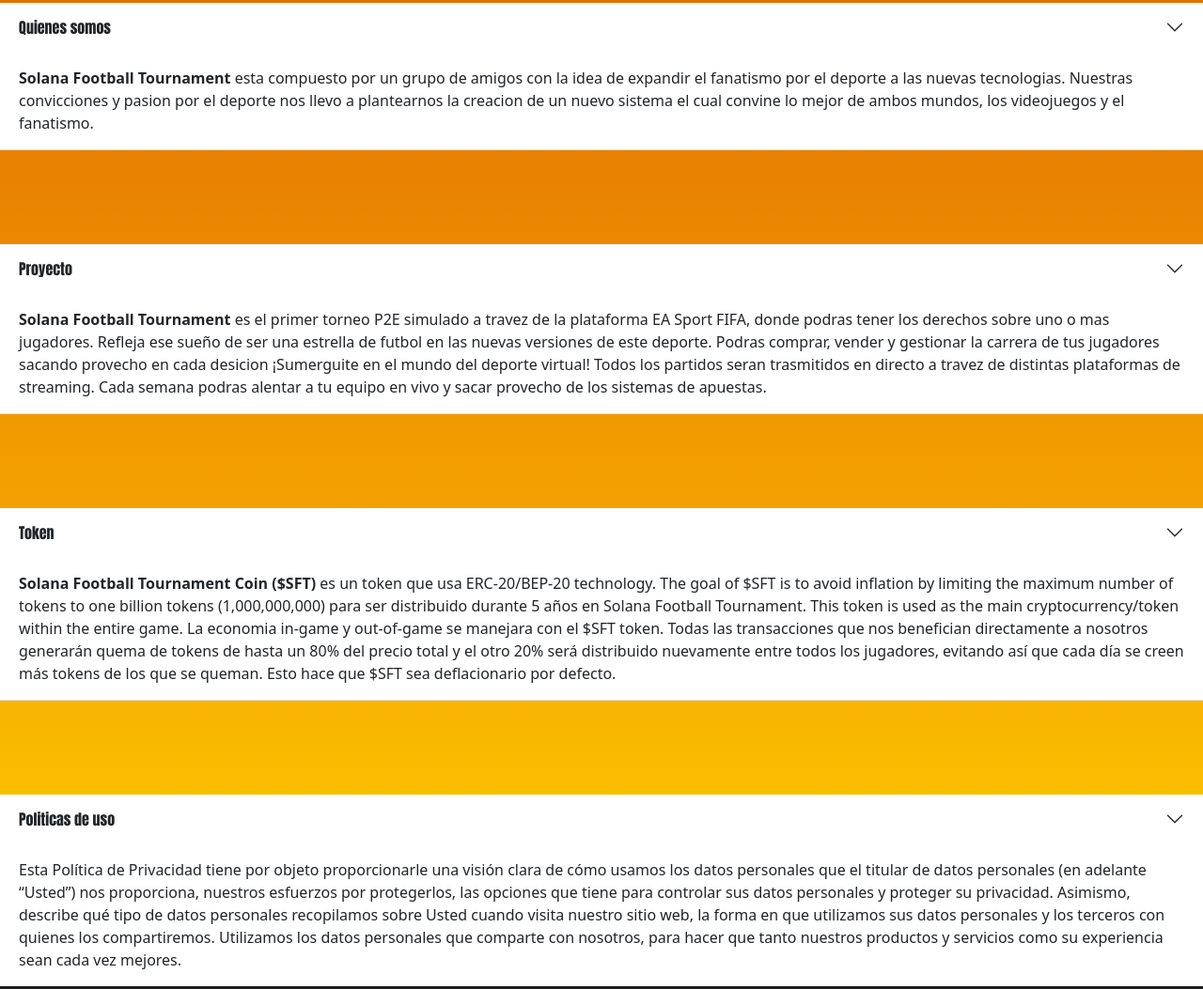
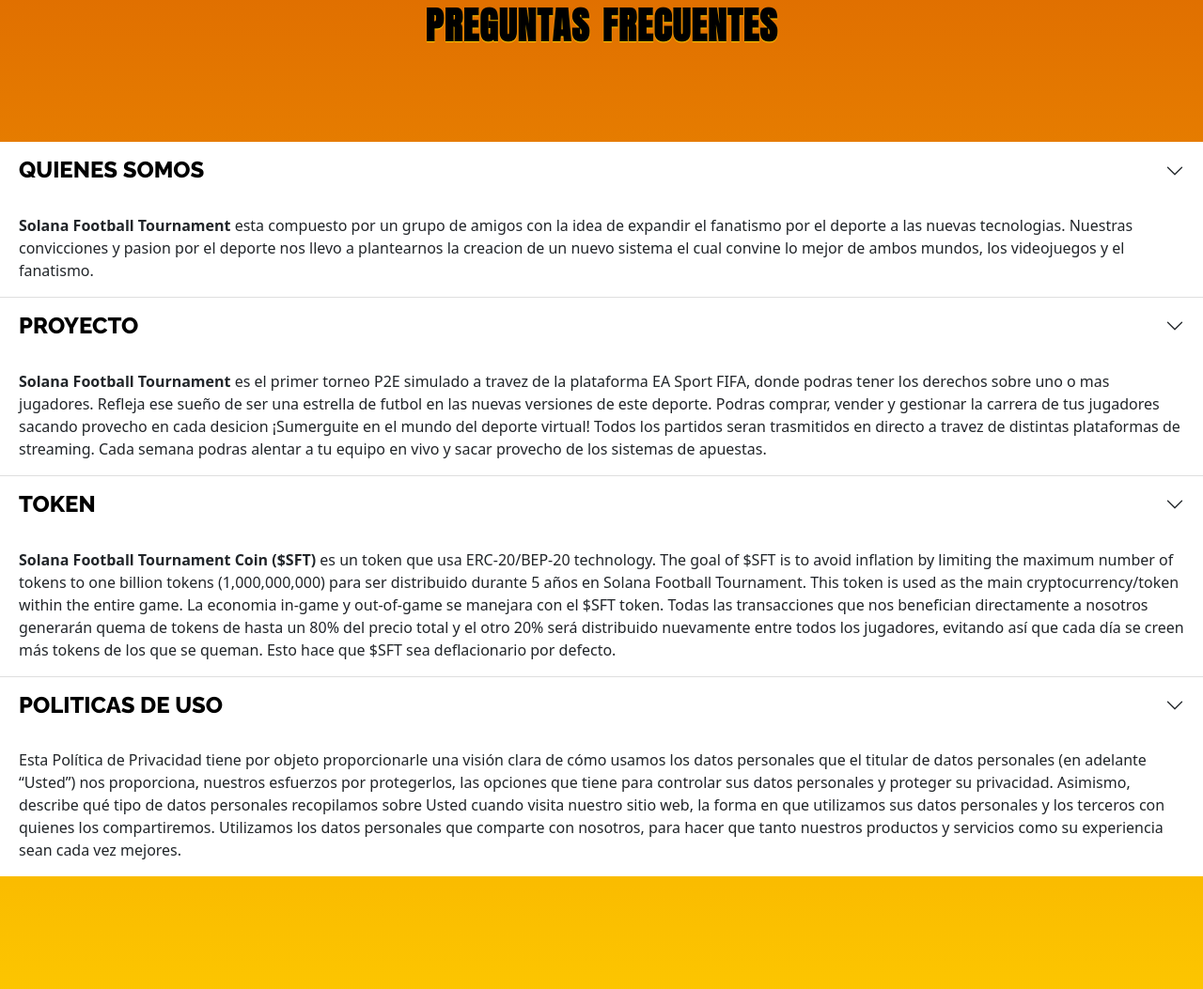
Before and after one commit to Lucasiocco/SFT, a plain HTML site: page pages/whitepapper.html in a window 1280 px wide. Shown: the part 284-1337 px from the top of the page at 94% size. Drawn offline with nearby package versions, Linux system fonts and the light colour scheme; a web font is replaced by a local one.

Commit message:
Se modifico el whitepapper y se modifico el row del index

```diff
--- a/assets/css/parciales/_main.scss
+++ b/assets/css/parciales/_main.scss
@@ -339,12 +339,6 @@ section img {
 
 .icon-box:hover .icon::before {
     background: #303030b6;
-}
-
-.services .icon-box:hover h4 a,
-.services .icon-box:hover p {
-    transform: scale(1.3);
-    padding: 2px;
 }
 
 
@@ -776,3 +770,27 @@ section img {
 
 
 /* Pagina Whitepapper */
+
+#accordionFlush {
+    display: flex;
+    flex-direction: column;
+    margin-top: 100px;
+    padding-bottom: 250px;
+}
+
+.accordion-button {
+    font-weight: bold;
+    color: black;
+    font-size: 1.5rem;
+    font-family: 'Raleway', Arial, sans-serif;
+    text-transform: uppercase;
+    z-index: 0;
+}
+
+.accordion-button:not(.collapsed) {
+    color: $naranja;
+}
+
+.accordion-button:focus {
+    border-color: $amarillo;
+}
--- a/pages/whitepapper.html
+++ b/pages/whitepapper.html
@@ -67,14 +67,15 @@
     </header>
     <main>
         <h1>Solana Football Tournament</h1>
+        <h2>Preguntas Frecuentes</h2>
         <div class="accordion accordion-flush" id="accordionFlush">
             <div class="accordion-item">
-                <h2 class="accordion-header" id="flush-headingOne">
+                <h5 class="accordion-header" id="flush-headingOne">
                     <button class="accordion-button collapsed" type="button" data-bs-toggle="collapse"
                         data-bs-target="#flush-collapseOne" aria-expanded="false" aria-controls="flush-collapseOne">
                         Quienes somos
                     </button>
-                </h2>
+                </h5>
                 <div id="flush-collapseOne" class="accordion-collapse collapse show" aria-labelledby="flush-headingOne"
                     data-bs-parent="#accordionFlush">
                     <div class="accordion-body">
@@ -86,12 +87,12 @@
                 </div>
             </div>
             <div class="accordion-item">
-                <h2 class="accordion-header" id="flush-headingTwo">
+                <h5 class="accordion-header" id="flush-headingTwo">
                     <button class="accordion-button collapsed" type="button" data-bs-toggle="collapse"
                         data-bs-target="#flush-collapseTwo" aria-expanded="false" aria-controls="flush-collapseTwo">
                         Proyecto
                     </button>
-                </h2>
+                </h5>
                 <div id="flush-collapseTwo" class="accordion-collapse collapse show" aria-labelledby="flush-headingTwo"
                     data-bs-parent="#accordionFlush">
                     <div class="accordion-body">
@@ -106,12 +107,12 @@
                 </div>
             </div>
             <div class="accordion-item">
-                <h2 class="accordion-header" id="flush-headingThree">
+                <h5 class="accordion-header" id="flush-headingThree">
                     <button class="accordion-button collapsed" type="button" data-bs-toggle="collapse"
                         data-bs-target="#flush-collapseThree" aria-expanded="false" aria-controls="flush-collapseThree">
                         Token
                     </button>
-                </h2>
+                </h5>
                 <div id="flush-collapseThree" class="accordion-collapse collapse show"
                     aria-labelledby="flush-headingThree" data-bs-parent="#accordionFlush">
                     <div class="accordion-body">
@@ -129,14 +130,14 @@
                 </div>
             </div>
             <div class="accordion-item">
-                <h2 class="accordion-header" id="flush-headingThree">
+                <h5 class="accordion-header" id="flush-headingFour">
                     <button class="accordion-button collapsed" type="button" data-bs-toggle="collapse"
-                        data-bs-target="#flush-collapseThree" aria-expanded="false" aria-controls="flush-collapseThree">
+                        data-bs-target="#flush-collapseFour" aria-expanded="false" aria-controls="flush-collapseFour">
                         Politicas de uso
                     </button>
-                </h2>
-                <div id="flush-collapseThree" class="accordion-collapse collapse show"
-                    aria-labelledby="flush-headingThree" data-bs-parent="#accordionFlush">
+                </h5>
+                <div id="flush-collapseFour" class="accordion-collapse collapse show"
+                    aria-labelledby="flush-headingFour" data-bs-parent="#accordionFlush">
                     <div class="accordion-body">
                             Esta Política de Privacidad tiene por objeto proporcionarle una visión clara de cómo
                             usamos los datos personales que el titular de datos personales (en adelante “Usted”) nos
```
Also changed, not shown: assets/css/main.css, 1 other file.
